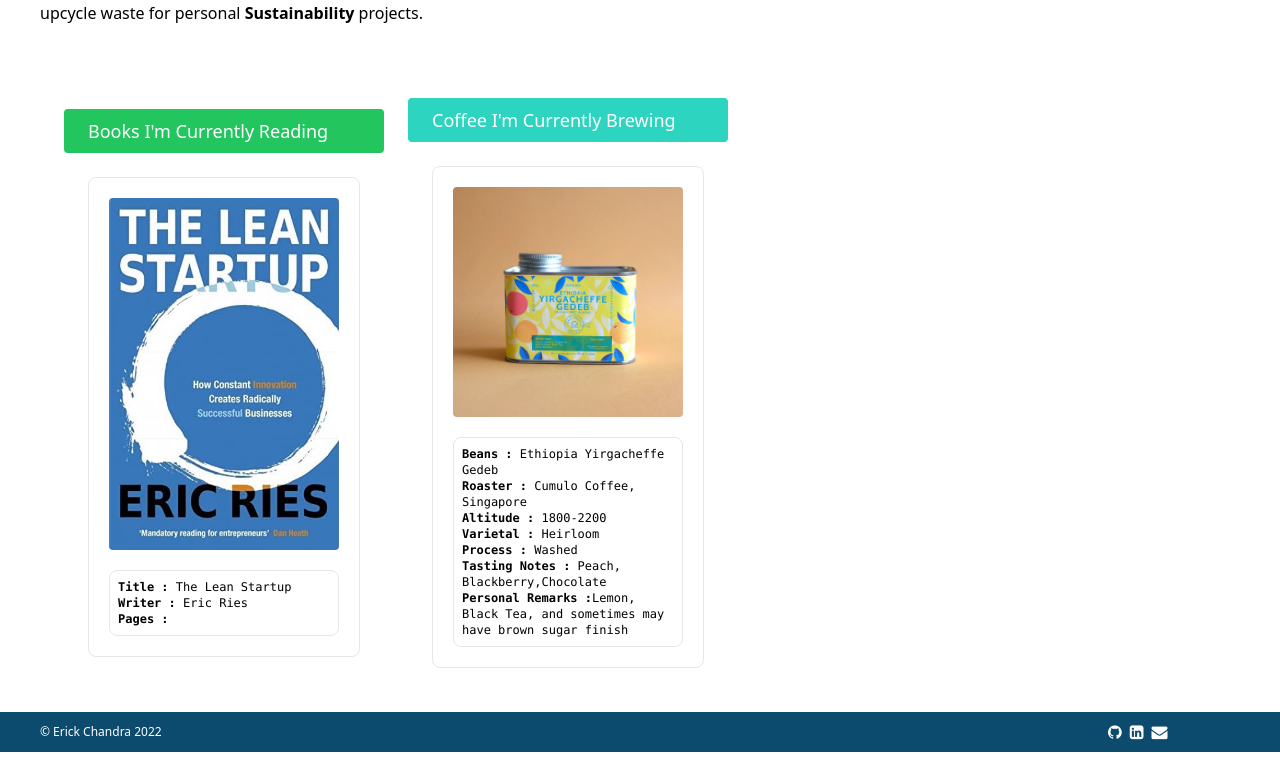
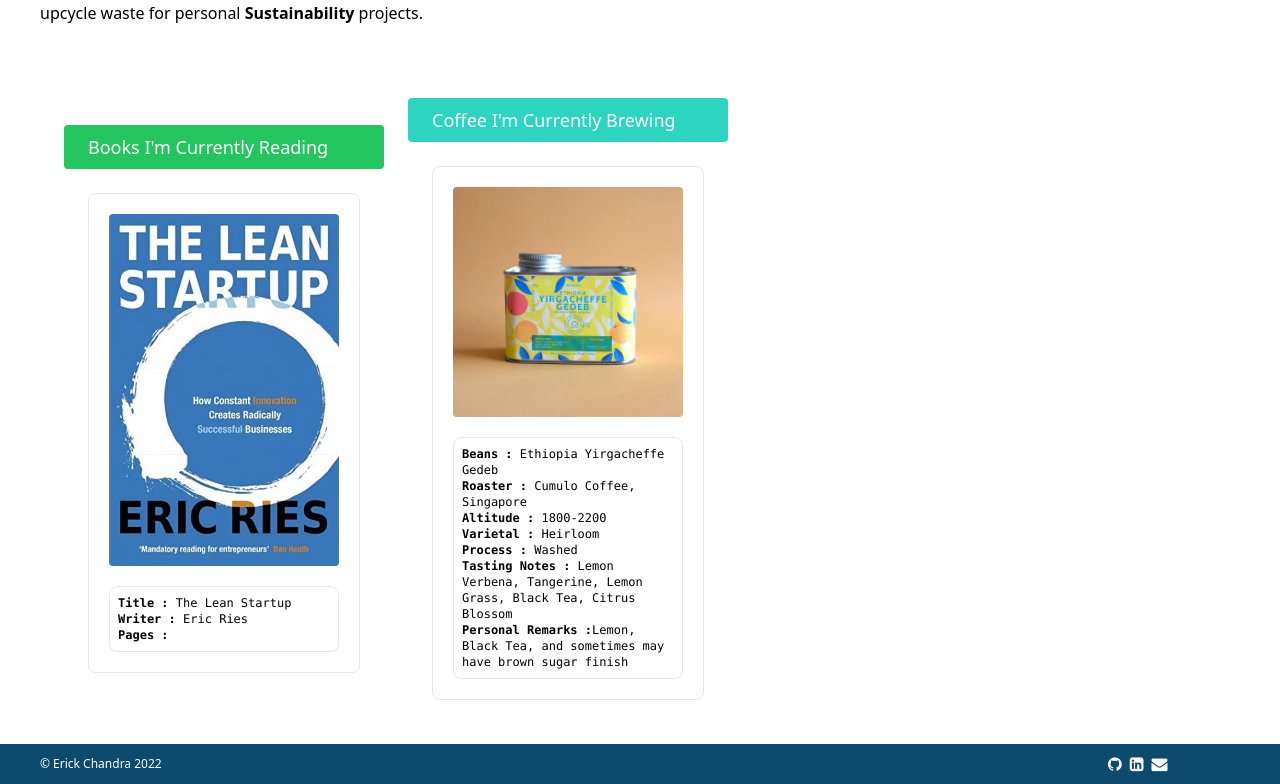
Before and after one commit to erickch123/erick-website, a React (Create React App) app: page / in a window 1280 px wide. Shown: the part 548-1332 px from the top of the page. Before the commit the page ends 1300 px from the top, so only its background shows below. Built offline with nearby package versions, Linux system fonts and the light colour scheme.

Commit message:
description coffee

```diff
--- a/src/pages/HomePage.js
+++ b/src/pages/HomePage.js
@@ -62,7 +62,7 @@ const HomePage = () => {
                 altitude="1800-2200"
                 varietal="Heirloom"
                 process="Washed"
-                tastingnotes="Peach, Blackberry,Chocolate"
+                tastingnotes="Lemon Verbena, Tangerine, Lemon Grass, Black Tea, Citrus Blossom"
                 personalremarks="Lemon, Black Tea, and sometimes may have brown sugar finish "
                 beanspicture={cumuloyirgacheffe}
               />
```
